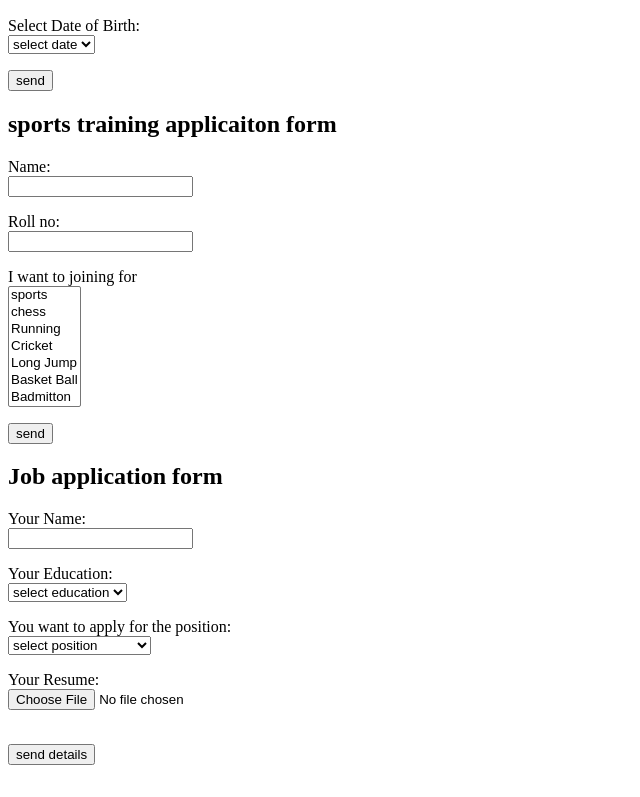
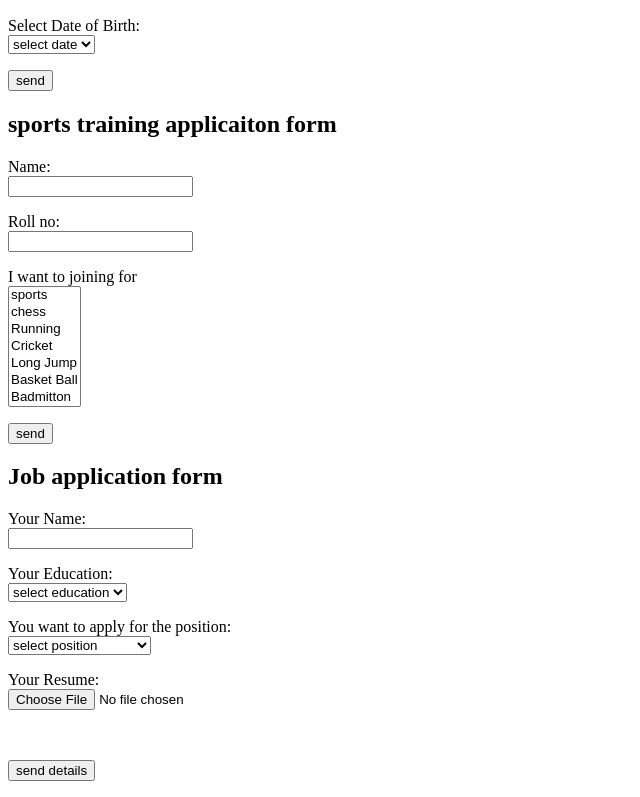
Before and after one commit to k-sangavi/HTML-TD--tutorial, a plain HTML site: page loginform.html in a window 1280 px wide. Shown: the part 1094-1891 px from the top of the page, without its empty margins (0-640 px from the left). Drawn offline with Linux system fonts and the light colour scheme.

Commit message:
form updates

```diff
--- a/loginform.html
+++ b/loginform.html
@@ -193,6 +193,6 @@
     Your Resume: <br>
     <input type="file" name="resume"> </p><br>
 
-    <input type="submit" value="send details">
+<p><input type="submit" value="send details"></p>
 
  </form>
```
